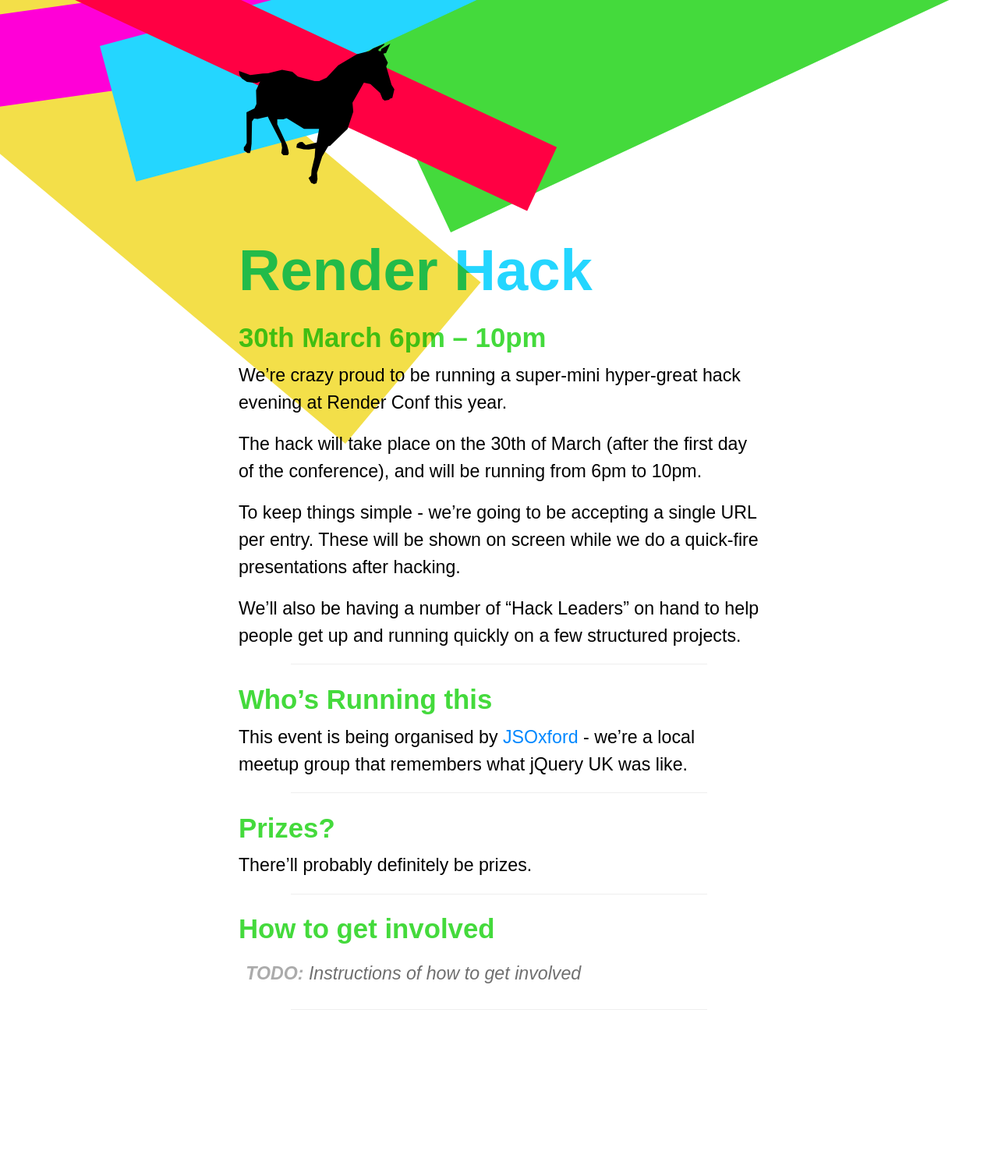
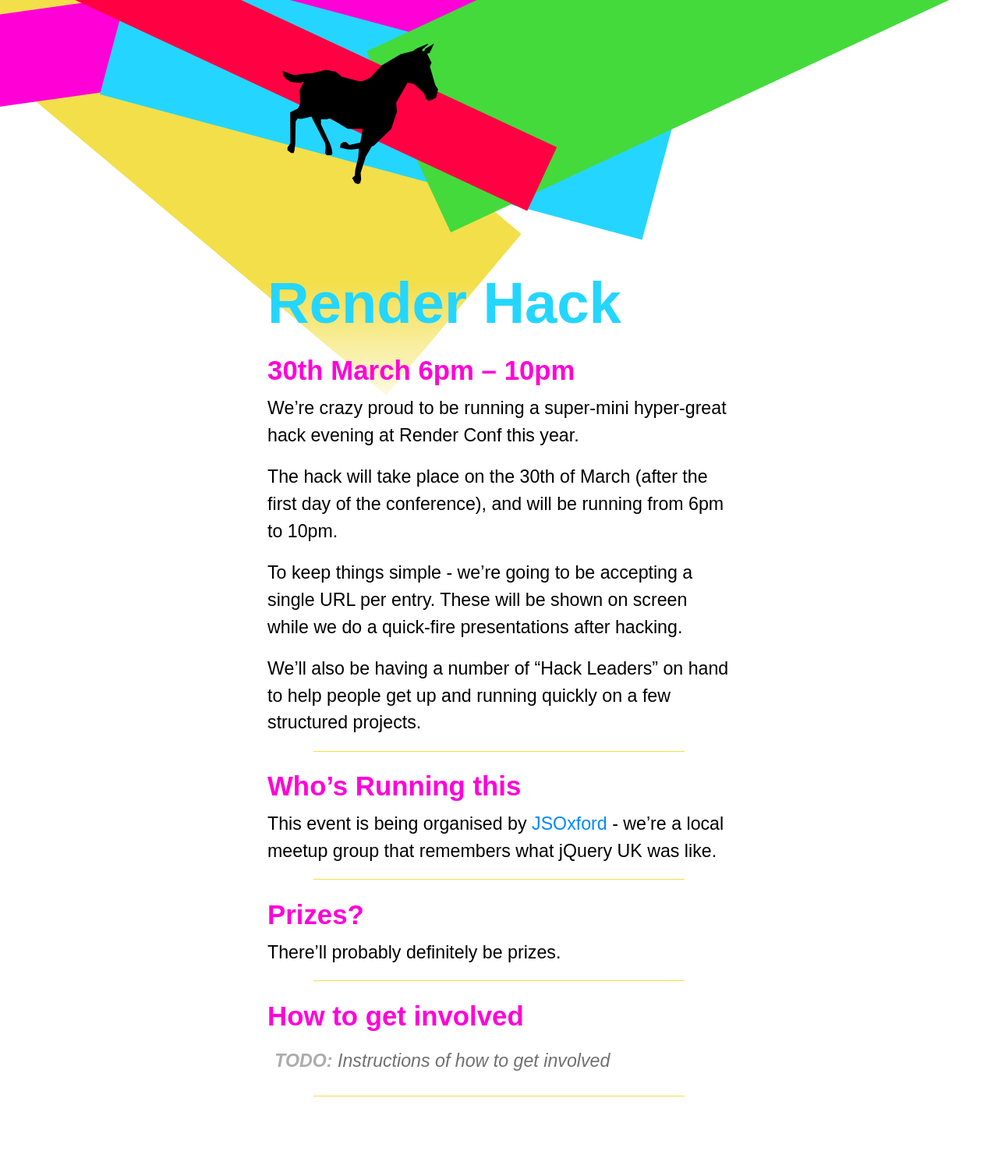
Before and after one commit to jsoxford/hack, a Jekyll site: the page built from index.md, in a window 1280 px wide. Shown: the whole page at 78% size. Built offline with Jekyll 4.4.1, drawn with Linux system fonts in a browser that asks for light colours; our own code applies the rules of GitHub Pages for plain Markdown files; before the commit the page ends 1332 px from its top, so only the background shows below that.

Commit message:
Change styles so headings are visible

```diff
--- a/assets/style.scss
+++ b/assets/style.scss
@@ -17,7 +17,6 @@
   font-size: 1.25rem;
   line-height: 1.5;
   width: 36rem;
-  margin: 2rem;
   max-width: calc(100% - 4rem);
 }
 
@@ -28,14 +27,22 @@
 h5,
 h6 {
   margin: 0.25rem 0;
-  mix-blend-mode: multiply;
 }
 
 h1 {
   color: $cyan;
 }
 h2 {
-  color: $green;
+  color: $pink;
+}
+
+main {
+  padding: 2rem;
+
+  background: rgba(255,255,255,0.8);
+  background: linear-gradient(to bottom,
+    rgba(255,255,255,0) 3em,
+    rgba(255,255,255,0.8) 9em);
 }
 
 p {
@@ -48,7 +55,7 @@
 
 hr {
   border: 0;
-  background: #eee;
+  background: $yellow;
   height: 1px;
   width: 80%;
   margin: 1rem 10%;
@@ -86,7 +93,7 @@
   &-horse {
     width: 200px;
     height: 180px;
-    margin: 3rem 0;
+    margin: 3rem 3rem;
   }
 }
 
@@ -112,19 +119,19 @@
     transition: .3s;
 
     &:nth-child(1) {
-      transform: rotate(40deg) translate(-40%, 120%);
+      transform: rotate(40deg) translate(-40%, 90%);
       background: $yellow;
       height: 30vh;
-      position: absolute;
     }
 
     &:nth-child(2) {
       transform: rotate(-8deg) translate(-20%, -60%);
       background: $pink;
       height: 13vh;
+      position: absolute;
     }
     &:nth-child(3) {
-      transform: rotate(-15deg) translate(20%);
+      transform: rotate(15deg) translate(20%);
       background: $cyan;
       height: 20vmin;
       width: 80vmin;
```
